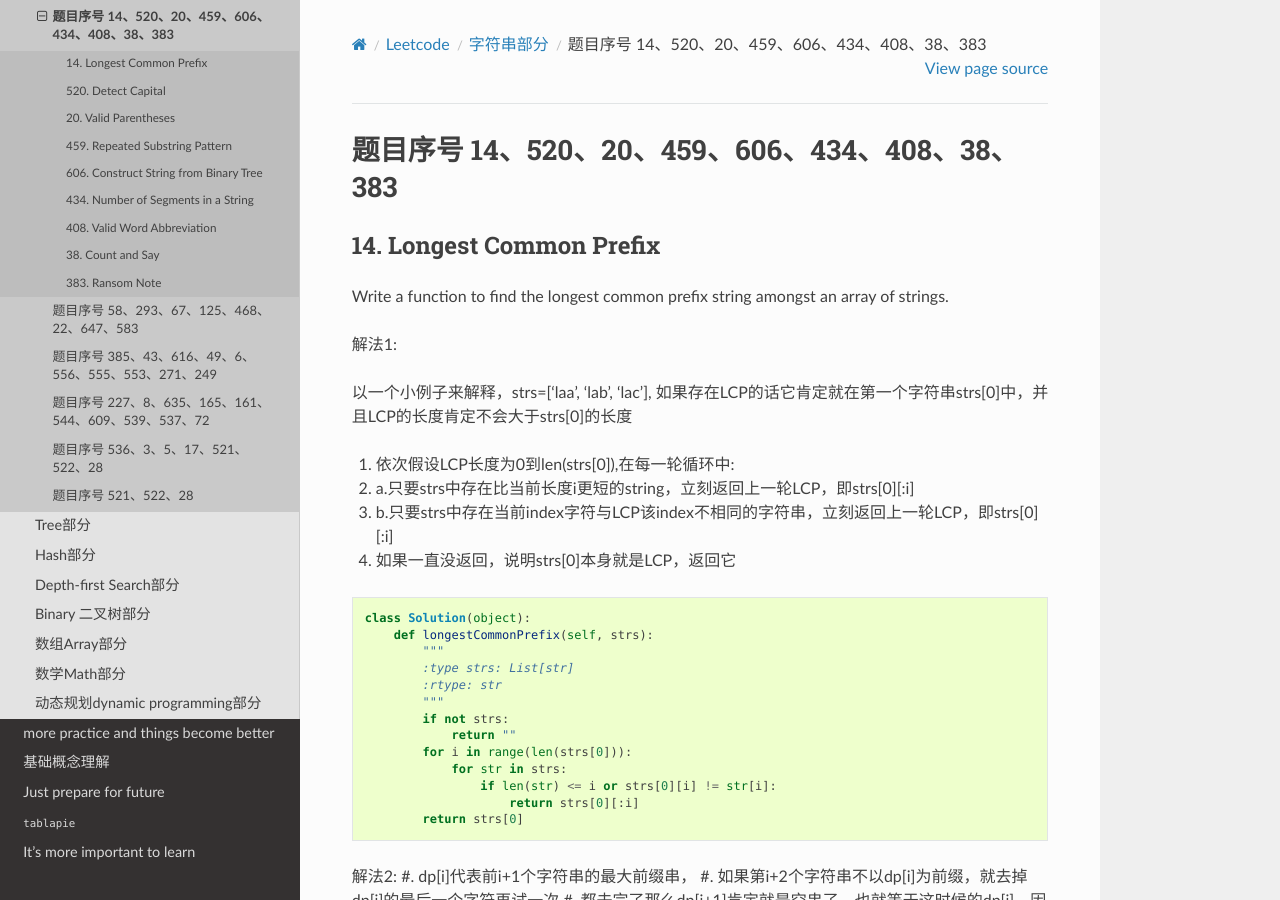
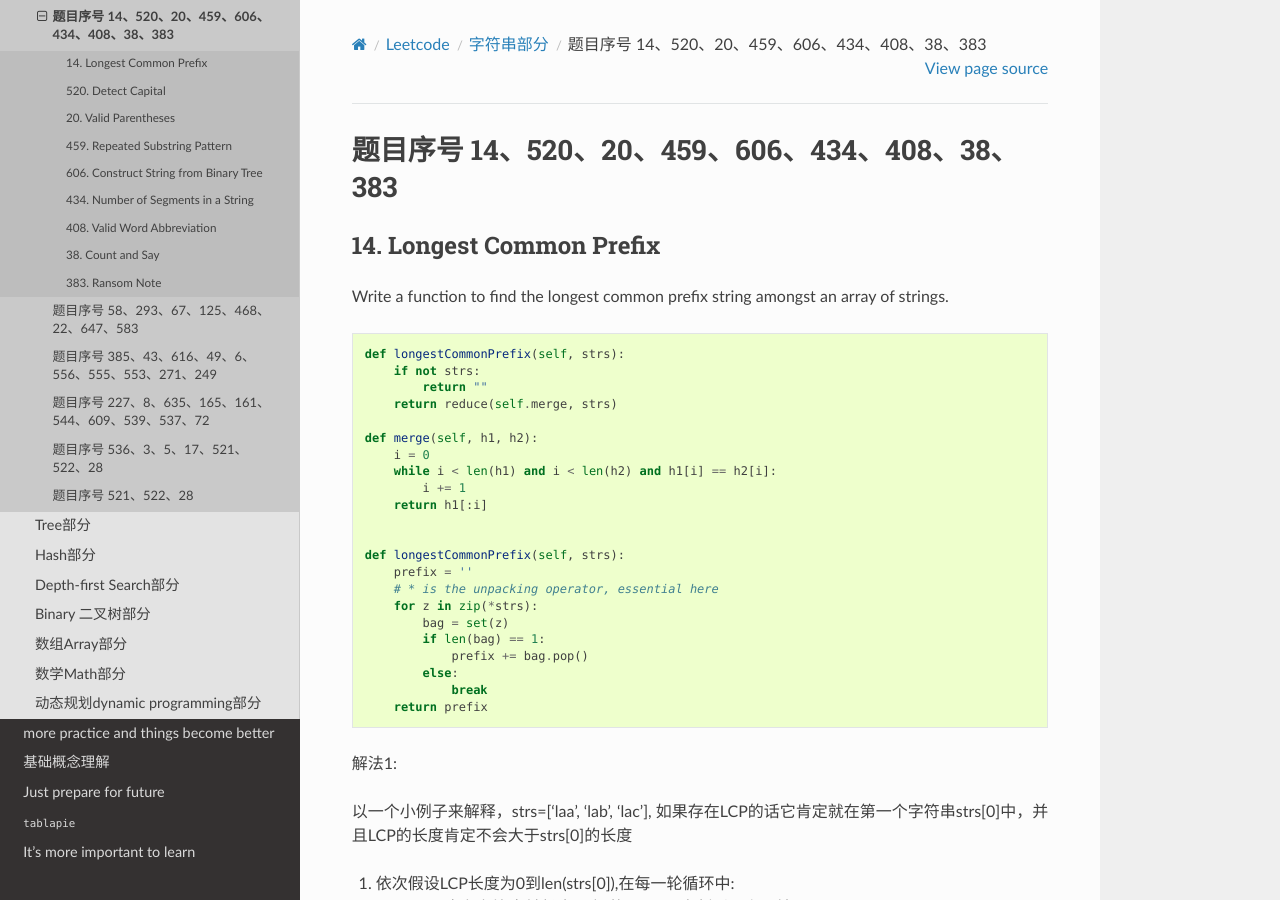
Before and after one commit to darcyWang/tianbao, a Sphinx documentation site: the page built from source/leetcode/string/stringtwo.rst, in a window 1280 px wide and 900 px high. Built offline with Sphinx 7.4.7 and the Read the Docs theme 2.0.0, drawn with Linux system fonts in a browser that asks for light colours.

Commit message:
Initial commit

```diff
--- a/source/leetcode/hash/partfive.rst
+++ b/source/leetcode/hash/partfive.rst
@@ -1,5 +1,5 @@
-题目序号
-============================================================
+题目序号 314、311、288、249、244、187、166、138、94、49、36、18、3
+===================================================================
 
 
 
--- a/source/leetcode/hash/partfour.rst
+++ b/source/leetcode/hash/partfour.rst
@@ -1,4 +1,4 @@
-题目序号
+题目序号 508、454、451、380、355、347、299、274、356、325
 ============================================================
 
 
--- a/source/leetcode/hash/partone.rst
+++ b/source/leetcode/hash/partone.rst
@@ -1,4 +1,4 @@
-题目序号
+题目序号 624、690、645、599、594、575、500、463、447、438
 ============================================================
 
 
--- a/source/leetcode/hash/partthree.rst
+++ b/source/leetcode/hash/partthree.rst
@@ -1,4 +1,4 @@
-题目序号
+题目序号 204、202、170、1、676、648、609、554、535、525
 ============================================================
 
 
--- a/source/leetcode/hash/parttwo.rst
+++ b/source/leetcode/hash/parttwo.rst
@@ -1,4 +1,4 @@
-题目序号
+题目序号 409、389、359、350、290、266、242、219、217、205
 ============================================================
 
 
--- a/source/leetcode/string/stringtwo.rst
+++ b/source/leetcode/string/stringtwo.rst
@@ -6,6 +6,36 @@
 -------------------------
 
 Write a function to find the longest common prefix string amongst an array of strings.
+
+
+
+
+.. code-block:: python
+
+    def longestCommonPrefix(self, strs):
+        if not strs:
+            return ""
+        return reduce(self.merge, strs)
+
+    def merge(self, h1, h2):
+        i = 0
+        while i < len(h1) and i < len(h2) and h1[i] == h2[i]:
+            i += 1
+        return h1[:i]
+
+
+    def longestCommonPrefix(self, strs):
+        prefix = ''
+        # * is the unpacking operator, essential here
+        for z in zip(*strs):
+            bag = set(z)
+            if len(bag) == 1:
+                prefix += bag.pop()
+            else:
+                break
+        return prefix
+
+
 
 
 解法1:
```
